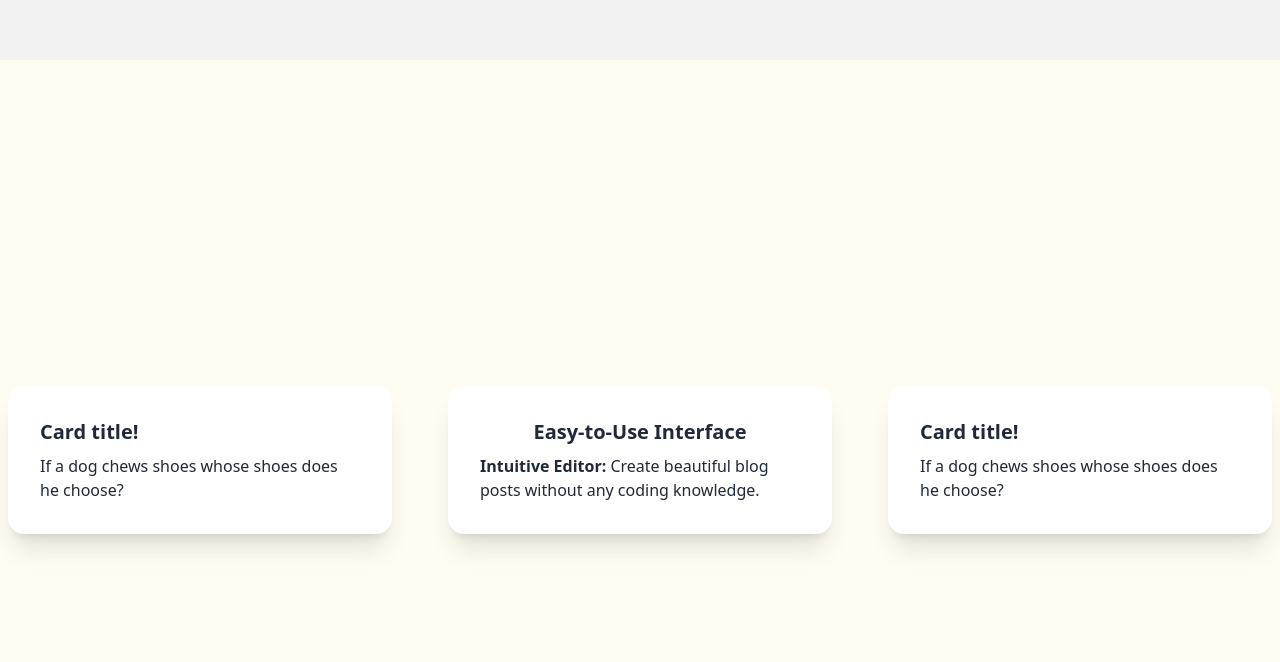
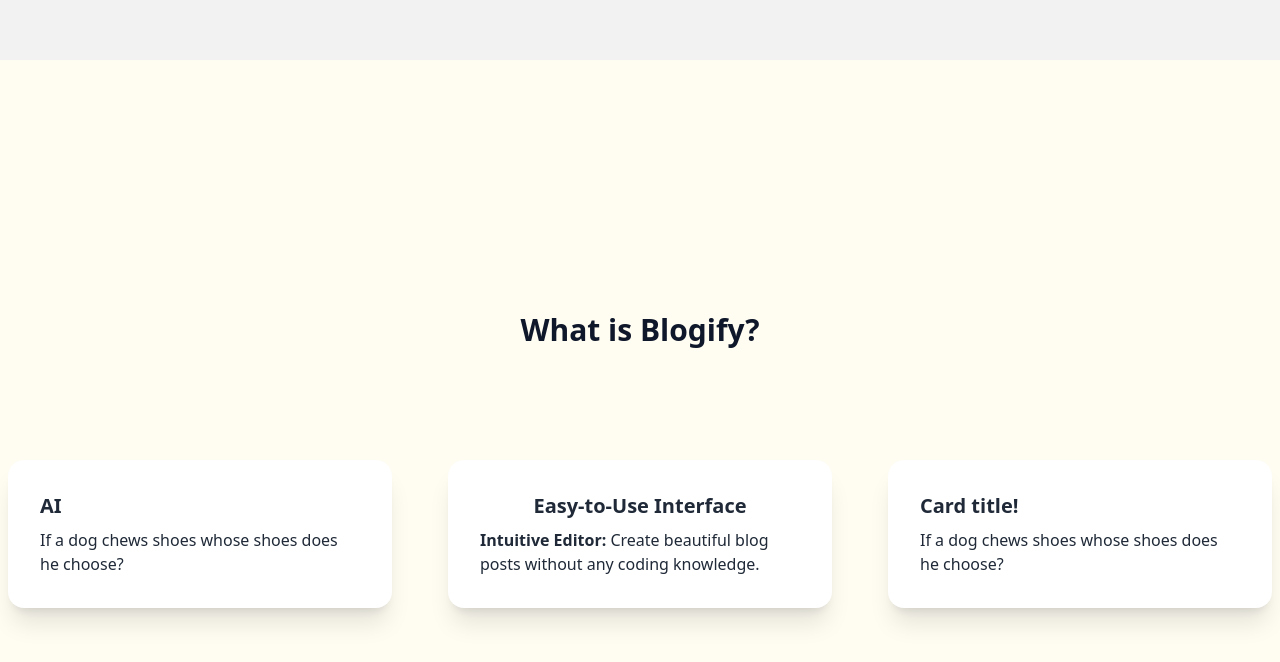
Before and after one commit to Saaransh-Mehta/blog-app-1, a React (Vite) app in the folder frontend/: page / in a window 1280 px wide. Shown: the part 1608-2270 px from the top of the page. Built offline with nearby package versions, Linux system fonts and the light colour scheme.

Commit message:
Frontend changes

```diff
--- a/frontend/src/App.jsx
+++ b/frontend/src/App.jsx
@@ -5,6 +5,7 @@
 import Home from "./Components/Home"
 import Register from "./Components/Register"
 import BlogSection from "./Components/BlogSection"
+import CreateBlog from "./Components/CreateBlog"
 
 function App() {
 
@@ -17,6 +18,7 @@
     <Route path="/" element={<Home/>}/>
     <Route path="/register" element={<Register/>}/>
     <Route path="/blogs" element={<BlogSection/>}/>
+    <Route path="/create-blog" element={<CreateBlog/>}/>
    </Routes>
 
     </Router>
--- /dev/null
+++ b/frontend/src/Components/CreateBlog.jsx
@@ -0,0 +1,11 @@
+import React from 'react'
+
+const CreateBlog = () => {
+  return (
+    <>
+    CreateBlog
+    </>
+  )
+}
+
+export default CreateBlog
--- a/frontend/src/Components/Footer.jsx
+++ b/frontend/src/Components/Footer.jsx
@@ -31,7 +31,9 @@
           width="24"
           height="24"
           viewBox="0 0 24 24"
-          className="fill-current">
+          className="fill-current twitter cursor-pointer"
+          onClick={()=> window.open("https://twitter.com/saaranshmehta")}>
+
           <path
             d="M24 4.557c-.883.392-1.832.656-2.828.775 1.017-.609 1.798-1.574 2.165-2.724-.951.564-2.005.974-3.127 1.195-.897-.957-2.178-1.555-3.594-1.555-3.179 0-5.515 2.966-4.797 6.045-4.091-.205-7.719-2.165-10.148-5.144-1.29 2.213-.669 5.108 1.523 6.574-.806-.026-1.566-.247-2.229-.616-.054 2.281 1.581 4.415 3.949 4.89-.693.188-1.452.232-2.224.084.626 1.956 2.444 3.379 4.6 3.419-2.07 1.623-4.678 2.348-7.29 2.04 2.179 1.397 4.768 2.212 7.548 2.212 9.142 0 14.307-7.721 13.995-14.646.962-.695 1.797-1.562 2.457-2.549z"></path>
         </svg>
@@ -42,7 +44,9 @@
           width="24"
           height="24"
           viewBox="0 0 24 24"
-          className="fill-current">
+          className="fill-current cursor-pointer"
+          onClick={()=> window.open("https://github.com/Saaransh-Mehta")}>
+
           <path
             d="M19.615 3.184c-3.604-.246-11.631-.245-15.23 0-3.897.266-4.356 2.62-4.385 8.816.029 6.185.484 8.549 4.385 8.816 3.6.245 11.626.246 15.23 0 3.897-.266 4.356-2.62 4.385-8.816-.029-6.185-.484-8.549-4.385-8.816zm-10.615 12.816v-8l8 3.993-8 4.007z"></path>
         </svg>
--- a/frontend/src/Components/HeroSectionTwo.jsx
+++ b/frontend/src/Components/HeroSectionTwo.jsx
@@ -1,13 +1,22 @@
 import React from 'react'
-
+import gsap from 'gsap'
+import { useGSAP } from '@gsap/react'
 const HeroSectionTwo = () => {
+  // useGSAP(()=>{
+  //   gsap.to('.hero-text', { opacity:1,duration: 2, ease: 'power1.inOut', yoyo: true, repeat: -1 })
+  // })
   return (
     <>
+
    <div className='hero bg-cream min-h-screen'>
+      <div className='grid grid-rows-2'>
+      <div>
+        <p className='text-3xl hero-text flex justify-center text-slate-900 font-bold'>What is Blogify?</p>
+      </div>
     <div className='grid grid-cols-3 gap-14'>
     <div className="card bg-base-100 w-96 shadow-xl">
   <div className="card-body">
-    <h2 className="card-title">Card title!</h2>
+    <h2 className="card-title">AI</h2>
     <p>If a dog chews shoes whose shoes does he choose?</p>
 
   </div>
@@ -32,7 +41,7 @@
   </div>
 </div>
     </div>
-
+    </div>
    </div>
     </>
   )
--- a/frontend/src/Components/Home.jsx
+++ b/frontend/src/Components/Home.jsx
@@ -7,7 +7,7 @@
 
 const Home = () => {
     useGSAP(()=>{
-        gsap.to('.blogify', { opacity:1,duration: 2, x:100,y:200,ease: 'power1.inOut' })
+        gsap.to('.blogify', { opacity:1,duration: 2, x:100,y:200,ease: 'power1.inOut', yoyo: true, repeat: -1 })
     })
   return (
     <>
--- a/frontend/src/Components/Navbar.jsx
+++ b/frontend/src/Components/Navbar.jsx
@@ -55,7 +55,7 @@
   </div>
   <div className="navbar-end mr-10 gap-5">
     <NavLink to={'/register'} className="btn">Get Start with us</NavLink>
-    <a className="btn btn-primary">Create a Blog</a>
+    <NavLink to={'/create-blog'} className="btn btn-primary">Create a Blog</NavLink>
   </div>
 </div>
 
```
